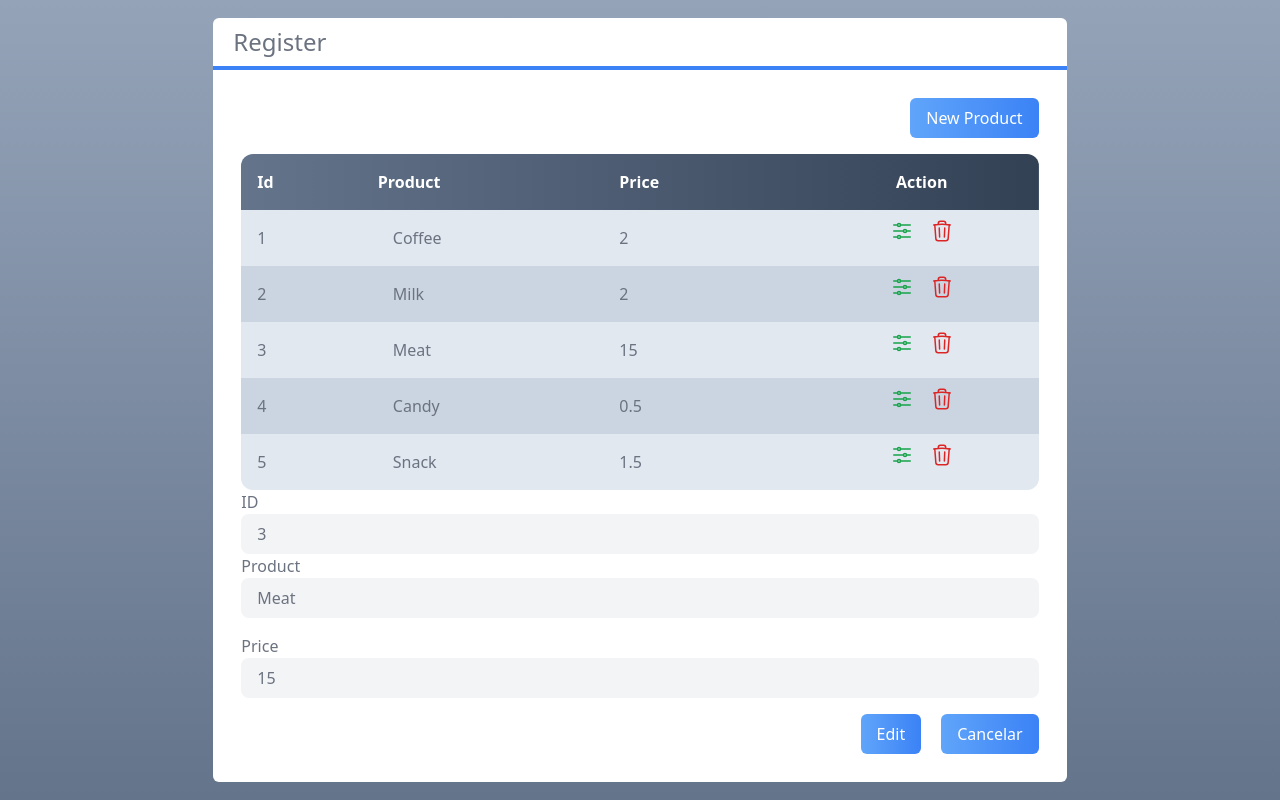
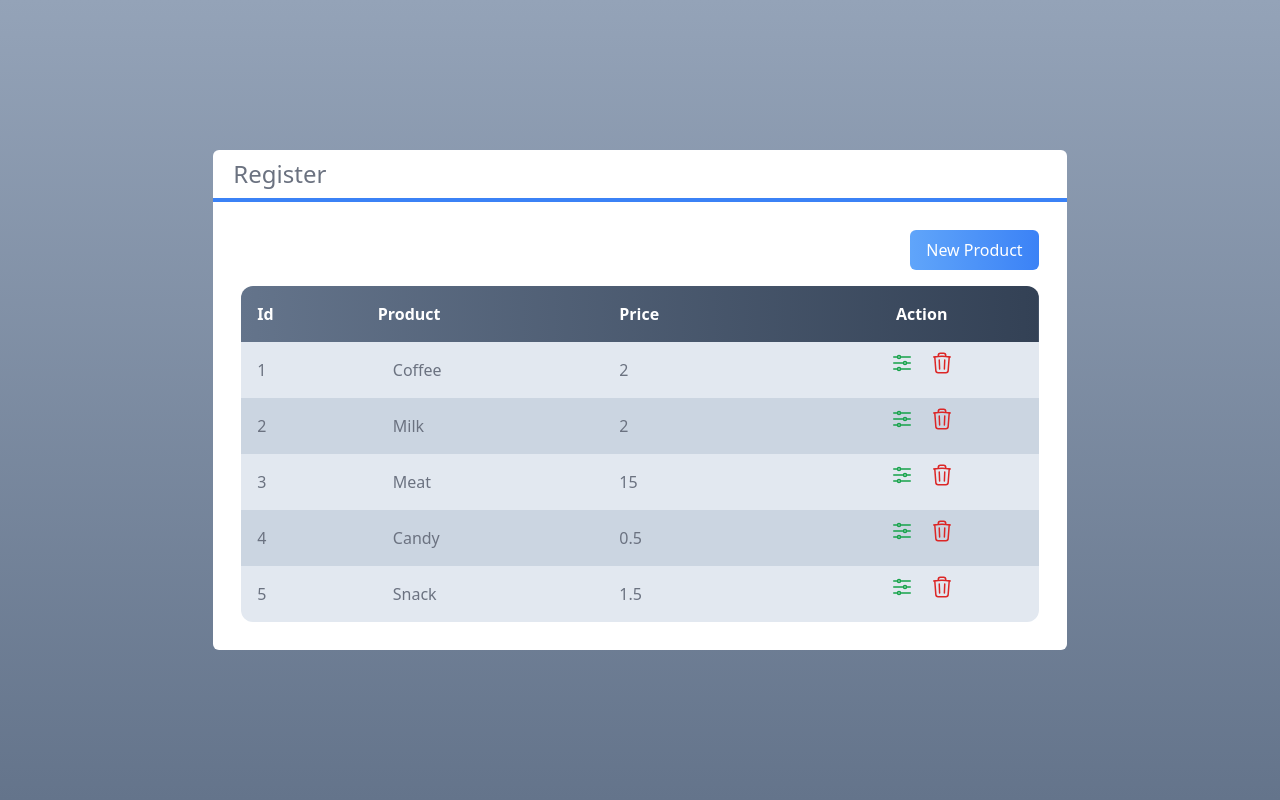
Before and after one commit to lemtd/crud-next, a Next.js app: page / in a window 1280 px wide. Built offline with nearby package versions, Linux system fonts and the light colour scheme.

Commit message:
Adicionando rotas e funções aos botões

```diff
--- a/src/components/Button.tsx
+++ b/src/components/Button.tsx
@@ -2,11 +2,12 @@ interface ButtonProps {
     children: any
     color?: "purple" | "blue" | "orange"
     className?: string
+    onClick?: () => void
 }
 
 export default function Button(props: ButtonProps) {
     return (
-        <button className={`bg-gradient-to-r from-blue-400 to-blue-500 text-white px-4 py-2 rounded-md ${props.className}`}>
+        <button onClick={props.onClick} className={`bg-gradient-to-r from-blue-400 to-blue-500 text-white px-4 py-2 rounded-md ${props.className}`}>
             {props.children}
         </button>
     )
--- a/src/components/Forms.tsx
+++ b/src/components/Forms.tsx
@@ -5,6 +5,8 @@ import Input from "./Input";
 
 interface FormsProps {
     product: Product
+    isCanceled?: () => void
+    productChanged?: (product: Product) => void
 }
 
 export default function Forms(props: FormsProps) {
@@ -17,10 +19,10 @@ export default function Forms(props: FormsProps) {
             <Input text="Product" value={product} onChanged={setProduct} className="mb-4"></Input>
             <Input text="Price" value={price} onChanged={setPrice} className="mb-4"></Input>
             <div className="flex justify-end mt-3">
-                <Button className="mr-5">
+                <Button onClick={() => props.productChanged?.(new Product(id, product, price))} className="mr-5">
                     {id ? 'Edit' : 'Save'}
                 </Button>
-                <Button>
+                <Button onClick={props.isCanceled}>
                     Cancelar
                 </Button>
             </div>
--- a/src/core/Product.ts
+++ b/src/core/Product.ts
@@ -6,7 +6,7 @@ export default class Product {
     constructor(id: string, product: string, price: number) {
         this.id = id
         this.product = product
-        this.price = price
+        this.price = +price
     }
 
     static void() {
--- a/src/pages/index.tsx
+++ b/src/pages/index.tsx
@@ -1,6 +1,7 @@
 import type { NextPage } from 'next'
 import Head from 'next/head'
 import Image from 'next/image'
+import { useState } from 'react'
 import Button from '../components/Button'
 import Forms from '../components/Forms'
 import Layout from '../components/Layout'
@@ -16,6 +17,8 @@ const Home: NextPage = () => {
     new Product('5', 'Snack', 1.5),
   ]
 
+  const [visible, setVisible] = useState<'table' | 'form'>('table')
+
   function selectedProduct(product: Product) {
 
   }
@@ -24,15 +27,23 @@ const Home: NextPage = () => {
 
   }
 
+  function saveProduct(product: Product) {
+    console.log(`Salvar cliente ${product.getProduct}`)
+  }
+
   return (
     <div className={`flex justify-center items-center h-screen
     bg-gradient-to-t from-slate-500 to-slate-400`}>
       <Layout title='Register'>
-        <div className='flex justify-end'>
-          <Button className='mb-4'>New Product</Button>
-        </div>
-        <Table products={valueProducts} selectedProduct={selectedProduct} removedProduct={removedProduct}></Table>
-        <Forms product={valueProducts[2]}></Forms>
+        {visible === 'table' ? (
+        <>
+          <div className='flex justify-end'>
+            <Button onClick={() => setVisible('form')} className='mb-4'>New Product</Button>
+          </div>
+          <Table products={valueProducts} selectedProduct={selectedProduct} removedProduct={removedProduct}></Table>
+        </>
+        )
+        : <Forms product={valueProducts[2]} isCanceled={() => setVisible('table')} productChanged={saveProduct}></Forms>}
       </Layout>
     </div>
   )
```
